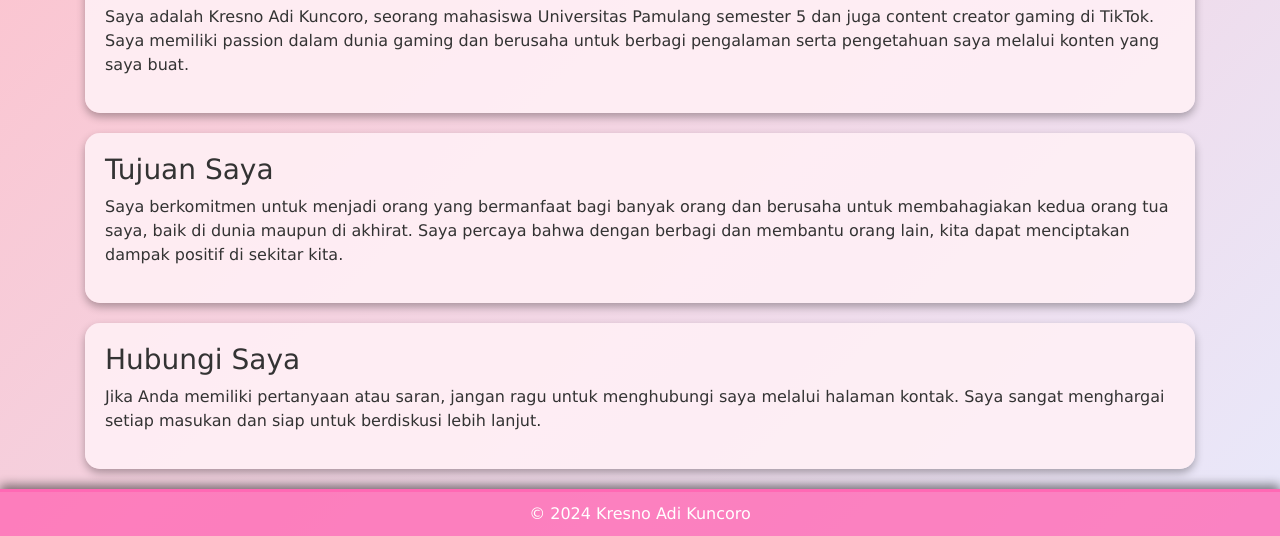
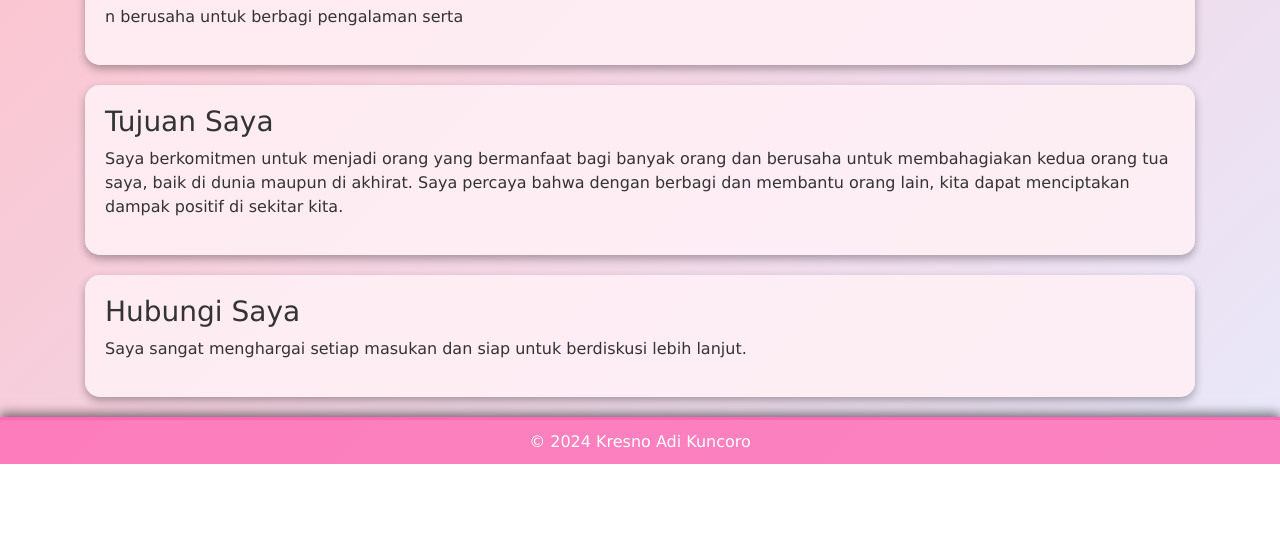
Before and after one commit to linarefa/websiteref, a plain HTML site: page index.html in a window 1280 px wide. Shown: the part 450-986 px from the top of the page. After the commit the page ends 914 px from the top, so only its background shows below. Drawn offline with nearby package versions, Linux system fonts and the light colour scheme.

Commit message:
Update index.html

```diff
--- a/index.html
+++ b/index.html
@@ -137,7 +137,7 @@
         <div class="bubble">
             <h2>Siapa Saya?</h2>
             <p>
-                Saya adalah Kresno Adi Kuncoro, seorang mahasiswa Universitas Pamulang semester 5 dan juga content creator gaming di TikTok. Saya memiliki passion dalam dunia gaming dan berusaha untuk berbagi pengalaman serta pengetahuan saya melalui konten yang saya buat.
+                n berusaha untuk berbagi pengalaman serta
             </p>
         </div>
 
@@ -151,7 +151,7 @@
         <div class="bubble">
             <h3>Hubungi Saya</h3>
             <p>
-                Jika Anda memiliki pertanyaan atau saran, jangan ragu untuk menghubungi saya melalui halaman kontak. Saya sangat menghargai setiap masukan dan siap untuk berdiskusi lebih lanjut.
+               Saya sangat menghargai setiap masukan dan siap untuk berdiskusi lebih lanjut.
             </p>
         </div>
     </div>
```
